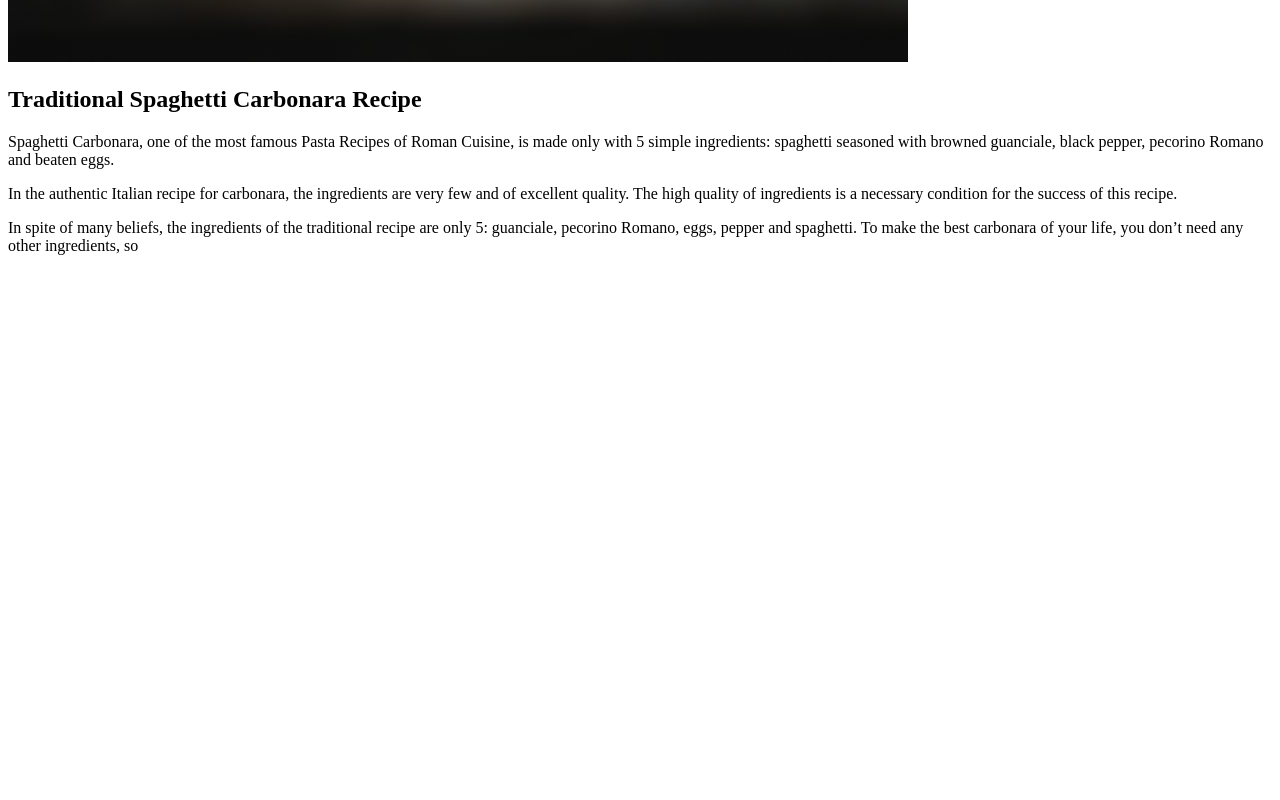
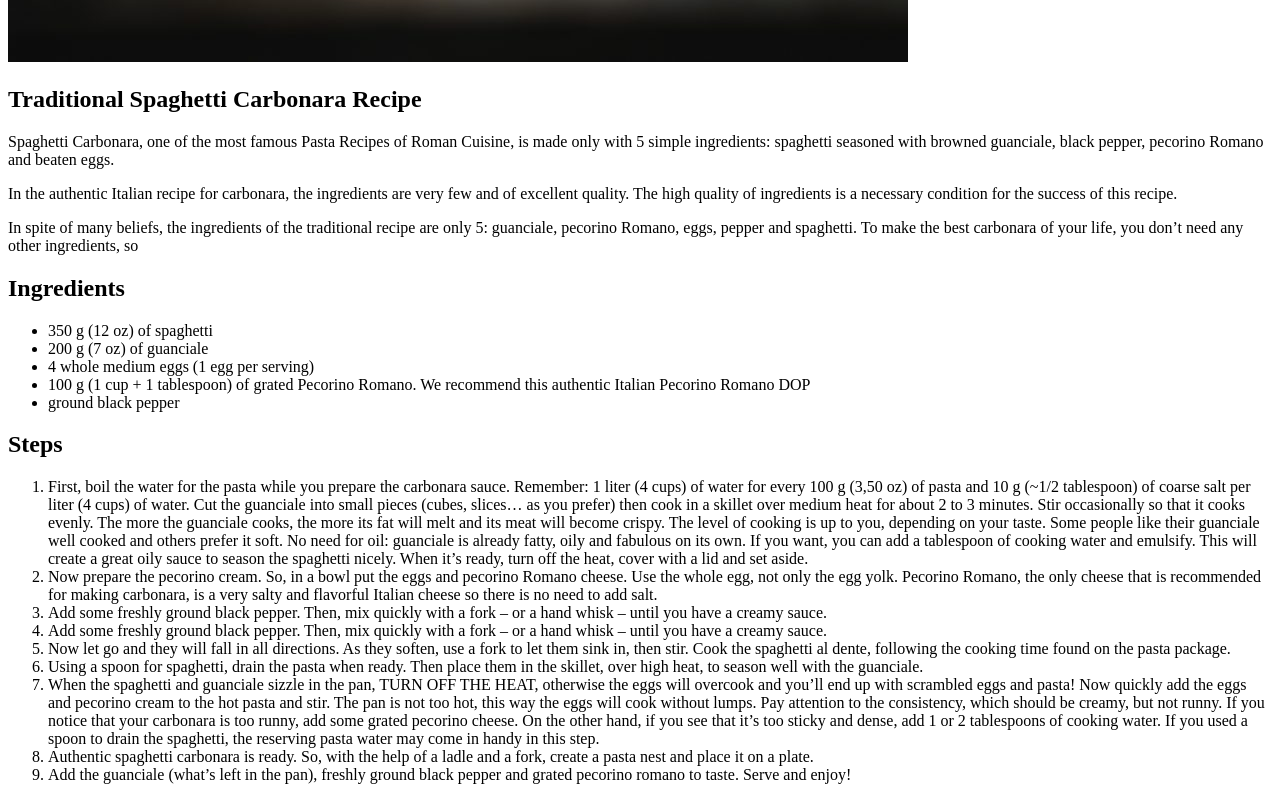
Before and after one commit to adamfrias/odin-recipes, a plain HTML site: page recipes/carbonara.html in a window 1280 px wide. Shown: the part 1368-2168 px from the top of the page. Before the commit the page ends 1639 px from the top, so only its background shows below. Drawn offline with Linux system fonts and the light colour scheme.

Commit message:
added ingredients and directions

```diff
--- a/recipes/carbonara.html
+++ b/recipes/carbonara.html
@@ -24,5 +24,77 @@
       only 5: guanciale, pecorino Romano, eggs, pepper and spaghetti. To make
       the best carbonara of your life, you don’t need any other ingredients, so
     </p>
+    <h2>Ingredients</h2>
+    <ul>
+      <li>350 g (12 oz) of spaghetti</li>
+      <li>200 g (7 oz) of guanciale</li>
+      <li>4 whole medium eggs (1 egg per serving)</li>
+      <li>
+        100 g (1 cup + 1 tablespoon) of grated Pecorino Romano. We recommend
+        this authentic Italian Pecorino Romano DOP
+      </li>
+      <li>ground black pepper</li>
+    </ul>
+    <h2>Steps</h2>
+    <ol>
+      <li>
+        First, boil the water for the pasta while you prepare the carbonara
+        sauce. Remember: 1 liter (4 cups) of water for every 100 g (3,50 oz) of
+        pasta and 10 g (~1/2 tablespoon) of coarse salt per liter (4 cups) of
+        water. Cut the guanciale into small pieces (cubes, slices… as you
+        prefer) then cook in a skillet over medium heat for about 2 to 3
+        minutes. Stir occasionally so that it cooks evenly. The more the
+        guanciale cooks, the more its fat will melt and its meat will become
+        crispy. The level of cooking is up to you, depending on your taste. Some
+        people like their guanciale well cooked and others prefer it soft. No
+        need for oil: guanciale is already fatty, oily and fabulous on its own.
+        If you want, you can add a tablespoon of cooking water and emulsify.
+        This will create a great oily sauce to season the spaghetti nicely. When
+        it’s ready, turn off the heat, cover with a lid and set aside.
+      </li>
+      <li>
+        Now prepare the pecorino cream. So, in a bowl put the eggs and pecorino
+        Romano cheese. Use the whole egg, not only the egg yolk. Pecorino
+        Romano, the only cheese that is recommended for making carbonara, is a
+        very salty and flavorful Italian cheese so there is no need to add salt.
+      </li>
+      <li>
+        Add some freshly ground black pepper. Then, mix quickly with a fork – or
+        a hand whisk – until you have a creamy sauce.
+      </li>
+      <li>
+        Add some freshly ground black pepper. Then, mix quickly with a fork – or
+        a hand whisk – until you have a creamy sauce.
+      </li>
+      <li>
+        Now let go and they will fall in all directions. As they soften, use a
+        fork to let them sink in, then stir. Cook the spaghetti al dente,
+        following the cooking time found on the pasta package.
+      </li>
+      <li>
+        Using a spoon for spaghetti, drain the pasta when ready. Then place them
+        in the skillet, over high heat, to season well with the guanciale.
+      </li>
+      <li>
+        When the spaghetti and guanciale sizzle in the pan, TURN OFF THE HEAT,
+        otherwise the eggs will overcook and you’ll end up with scrambled eggs
+        and pasta! Now quickly add the eggs and pecorino cream to the hot pasta
+        and stir. The pan is not too hot, this way the eggs will cook without
+        lumps. Pay attention to the consistency, which should be creamy, but not
+        runny. If you notice that your carbonara is too runny, add some grated
+        pecorino cheese. On the other hand, if you see that it’s too sticky and
+        dense, add 1 or 2 tablespoons of cooking water. If you used a spoon to
+        drain the spaghetti, the reserving pasta water may come in handy in this
+        step.
+      </li>
+      <li>
+        Authentic spaghetti carbonara is ready. So, with the help of a ladle and
+        a fork, create a pasta nest and place it on a plate.
+      </li>
+      <li>
+        Add the guanciale (what’s left in the pan), freshly ground black pepper
+        and grated pecorino romano to taste. Serve and enjoy!
+      </li>
+    </ol>
   </body>
 </html>
```
